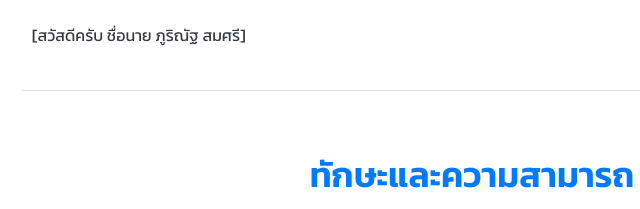
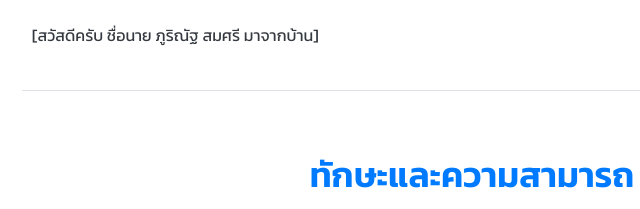
Before and after one commit to phurinatNT/phurinatNT.github.io, a plain HTML site: page index.html in a window 1280 px wide. Shown: the part 559-768 px from the top of the page, 168-808 px from the left. Drawn offline with Linux system fonts and the light colour scheme.

Commit message:
Update index.html

```diff
--- a/index.html
+++ b/index.html
@@ -272,7 +272,7 @@
         <section class="section about-me">
             <h2>เกี่ยวกับฉัน</h2>
             <p>
-                [สวัสดีครับ ชื่อนาย ภูริณัฐ สมศรี]
+                [สวัสดีครับ ชื่อนาย ภูริณัฐ สมศรี มาจากบ้าน]
             </p>
         </section>
 
```
